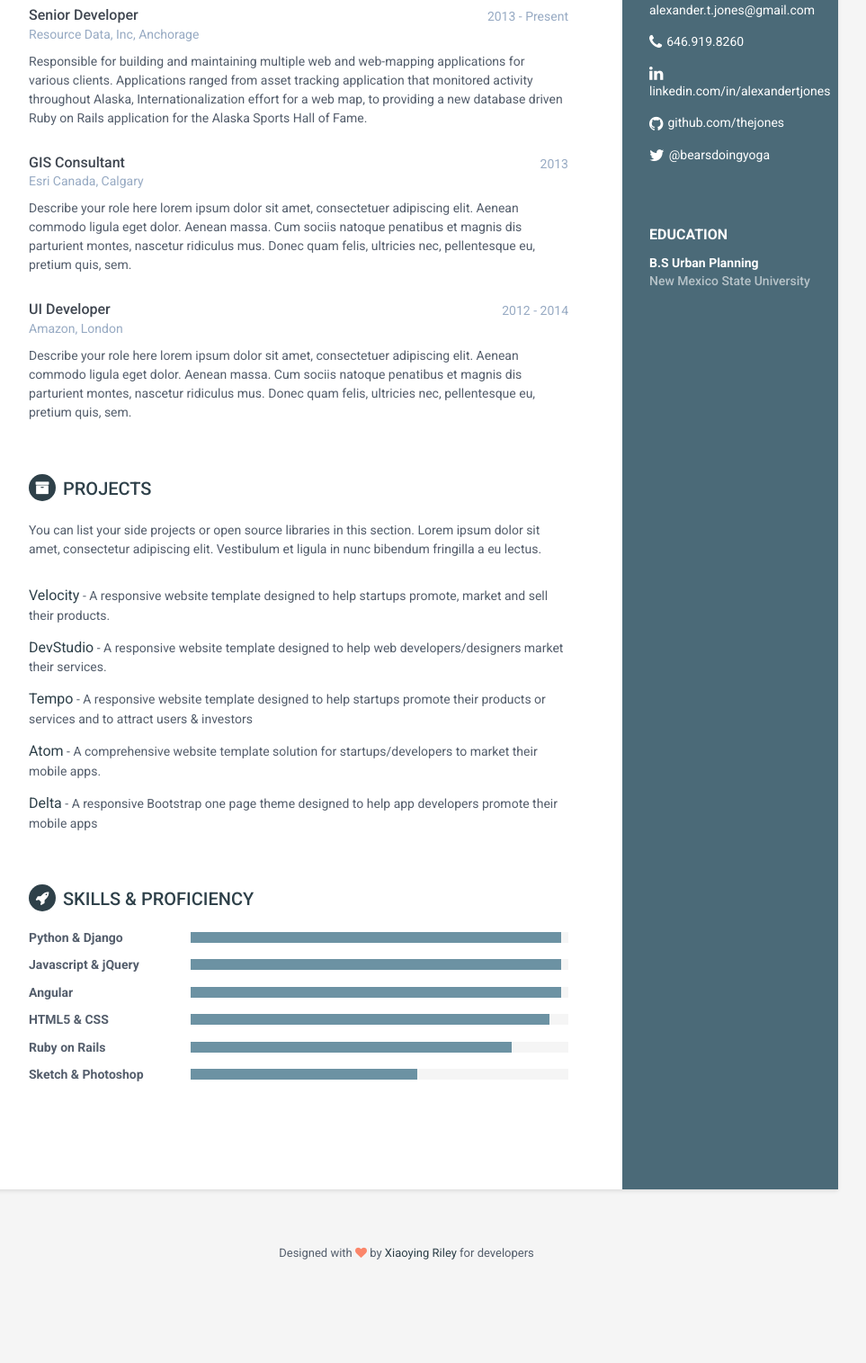
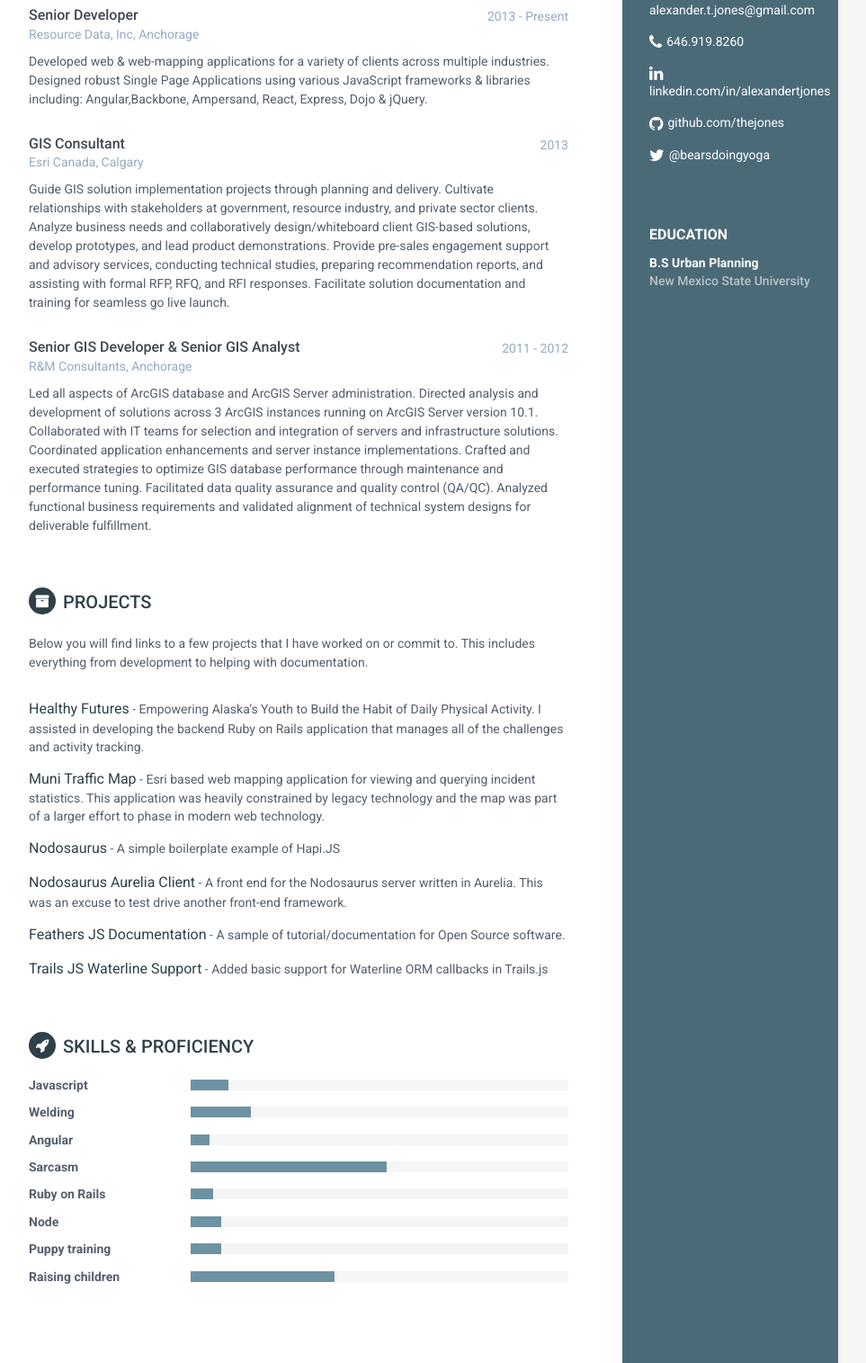
Before and after one commit to thejones/thejones.github.io, a plain HTML site: page index.html in a window 1280 px wide. Shown: the part 305-1820 px from the top of the page at 90% size, without its empty margins (188-1151 px from the left). Before the commit the page ends 1769 px from the top, so only its background shows below. Drawn offline with Linux system fonts and the light colour scheme.

Commit message:
Updated with actual info

```diff
--- a/index.html
+++ b/index.html
@@ -76,7 +76,8 @@
                         <div class="company">Resource Data, Inc, Anchorage</div>
                     </div><!--//meta-->
                     <div class="details">
-                        <p>Responsible for building and maintaining multiple web and web-mapping applications for various clients. Applications ranged from asset tracking application that monitored activity throughout Alaska, Internationalization effort for a web map, to providing a new database driven Ruby on Rails application for the Alaska Sports Hall of Fame.</p>
+                        <p>Developed web & web-mapping applications for a variety of clients across multiple industries. Designed robust Single Page Applications using various JavaScript frameworks & libraries including: Angular,Backbone, Ampersand, React, Express, Dojo & jQuery.
+</p>
                     </div><!--//details-->
                 </div><!--//item-->
 
@@ -89,7 +90,7 @@
                         <div class="company">Esri Canada, Calgary</div>
                     </div><!--//meta-->
                     <div class="details">
-                        <p>Describe your role here lorem ipsum dolor sit amet, consectetuer adipiscing elit. Aenean commodo ligula eget dolor. Aenean massa. Cum sociis natoque penatibus et magnis dis parturient montes, nascetur ridiculus mus. Donec quam felis, ultricies nec, pellentesque eu, pretium quis, sem.</p>
+                        <p>Guide GIS solution implementation projects through planning and delivery. Cultivate relationships with stakeholders at government, resource industry, and private sector clients. Analyze business needs and collaboratively design/whiteboard client GIS-based solutions, develop prototypes, and lead product demonstrations. Provide pre-sales engagement support and advisory services, conducting technical studies, preparing recommendation reports, and assisting with formal RFP, RFQ, and RFI responses. Facilitate solution documentation and training for seamless go live launch.</p>
 
                     </div><!--//details-->
                 </div><!--//item-->
@@ -97,13 +98,15 @@
                 <div class="item">
                     <div class="meta">
                         <div class="upper-row">
-                            <h3 class="job-title">UI Developer</h3>
-                            <div class="time">2012 - 2014</div>
+                            <h3 class="job-title">Senior GIS Developer & Senior GIS Analyst
+</h3>
+                            <div class="time">2011 - 2012</div>
                         </div><!--//upper-row-->
-                        <div class="company">Amazon, London</div>
+                        <div class="company">R&M Consultants, Anchorage</div>
                     </div><!--//meta-->
                     <div class="details">
-                        <p>Describe your role here lorem ipsum dolor sit amet, consectetuer adipiscing elit. Aenean commodo ligula eget dolor. Aenean massa. Cum sociis natoque penatibus et magnis dis parturient montes, nascetur ridiculus mus. Donec quam felis, ultricies nec, pellentesque eu, pretium quis, sem.</p>
+                        <p>Led all aspects of ArcGIS database and ArcGIS Server administration. Directed analysis and development of solutions across 3 ArcGIS instances running on ArcGIS Server version 10.1. Collaborated with IT teams for selection and integration of servers and infrastructure solutions. Coordinated application enhancements and server instance implementations. Crafted and executed strategies to optimize GIS database performance through maintenance and performance tuning. Facilitated data quality assurance and quality control (QA/QC). Analyzed functional business requirements and validated alignment of technical system designs for deliverable fulfillment.
+</p>
                     </div><!--//details-->
                 </div><!--//item-->
 
@@ -112,24 +115,27 @@
             <section class="section projects-section">
                 <h2 class="section-title"><i class="fa fa-archive"></i>Projects</h2>
                 <div class="intro">
-                    <p>You can list your side projects or open source libraries in this section. Lorem ipsum dolor sit amet, consectetur adipiscing elit. Vestibulum et ligula in nunc bibendum fringilla a eu lectus.</p>
+                    <p>Below you will find links to a few projects that I have worked on or commit to. This includes everything from development to helping with documentation.</p>
                 </div><!--//intro-->
                 <div class="item">
-                    <span class="project-title"><a href="#hook">Velocity</a></span> - <span class="project-tagline">A responsive website template designed to help startups promote, market and sell their products.</span>
+                    <span class="project-title"><a href="http://database.healthyfuturesak.org/">Healthy Futures</a></span> - <span class="project-tagline">Empowering Alaska’s Youth to Build the Habit of Daily Physical Activity. I assisted in developing the backend Ruby on Rails application that manages all of the challenges and activity tracking.</span>
 
                 </div><!--//item-->
                 <div class="item">
-                    <span class="project-title"><a href="http://themes.3rdwavemedia.com/website-templates/responsive-bootstrap-theme-web-development-agencies-devstudio/" target="_blank">DevStudio</a></span> -
-                    <span class="project-tagline">A responsive website template designed to help web developers/designers market their services. </span>
+                    <span class="project-title"><a href="http://traffic.muni.org/TSMap.aspx" target="_blank">Muni Traffic Map</a></span> -
+                    <span class="project-tagline">Esri based web mapping application for viewing and querying incident statistics. This application was heavily constrained by legacy technology and the map was part of a larger effort to phase in modern web technology.</span>
                 </div><!--//item-->
                 <div class="item">
-                    <span class="project-title"><a href="http://themes.3rdwavemedia.com/website-templates/responsive-bootstrap-theme-for-startups-tempo/" target="_blank">Tempo</a></span> - <span class="project-tagline">A responsive website template designed to help startups promote their products or services and to attract users &amp; investors</span>
+                    <span class="project-title"><a href="https://github.com/thejones/nodosaurus" target="_blank">Nodosaurus</a></span> - <span class="project-tagline">A simple boilerplate example of Hapi.JS</span>
                 </div><!--//item-->
                 <div class="item">
-                    <span class="project-title"><a href="hhttp://themes.3rdwavemedia.com/website-templates/responsive-bootstrap-theme-mobile-apps-atom/" target="_blank">Atom</a></span> - <span class="project-tagline">A comprehensive website template solution for startups/developers to market their mobile apps. </span>
+                    <span class="project-title"><a href="https://github.com/thejones/nodosaurus-aurelia-client" target="_blank">Nodosaurus Aurelia Client</a></span> - <span class="project-tagline">A front end for the Nodosaurus server written in Aurelia. This was an excuse to test drive another front-end framework.</span>
                 </div><!--//item-->
                 <div class="item">
-                    <span class="project-title"><a href="http://themes.3rdwavemedia.com/website-templates/responsive-bootstrap-theme-for-mobile-apps-delta/" target="_blank">Delta</a></span> - <span class="project-tagline">A responsive Bootstrap one page theme designed to help app developers promote their mobile apps</span>
+                    <span class="project-title"><a href="https://github.com/feathersjs/feathers-docs/pull/160" target="_blank">Feathers JS Documentation</a></span> - <span class="project-tagline">A sample of tutorial/documentation for Open Source software.</span>
+                </div><!--//item-->
+                <div class="item">
+                    <span class="project-title"><a href="https://github.com/trailsjs/trailpack-waterline/commit/fe93d6922a80a5f177b12856bed4eb1413b31f58" target="_blank">Trails JS Waterline Support</a></span> - <span class="project-tagline">Added basic support for Waterline ORM callbacks in Trails.js</span>
                 </div><!--//item-->
             </section><!--//section-->
 
@@ -137,17 +143,16 @@
                 <h2 class="section-title"><i class="fa fa-rocket"></i>Skills &amp; Proficiency</h2>
                 <div class="skillset">
                     <div class="item">
-                        <h3 class="level-title">Python &amp; Django</h3>
+                        <h3 class="level-title">Javascript</h3>
                         <div class="level-bar">
-                            <div class="level-bar-inner" data-level="98%">
+                            <div class="level-bar-inner" data-level="10%">
                             </div>
                         </div><!--//level-bar-->
                     </div><!--//item-->
-
                     <div class="item">
-                        <h3 class="level-title">Javascript &amp; jQuery</h3>
+                        <h3 class="level-title">Welding</h3>
                         <div class="level-bar">
-                            <div class="level-bar-inner" data-level="98%">
+                            <div class="level-bar-inner" data-level="16%">
                             </div>
                         </div><!--//level-bar-->
                     </div><!--//item-->
@@ -155,15 +160,15 @@
                     <div class="item">
                         <h3 class="level-title">Angular</h3>
                         <div class="level-bar">
-                            <div class="level-bar-inner" data-level="98%">
+                            <div class="level-bar-inner" data-level="5%">
                             </div>
                         </div><!--//level-bar-->
                     </div><!--//item-->
 
                     <div class="item">
-                        <h3 class="level-title">HTML5 &amp; CSS</h3>
+                        <h3 class="level-title">Sarcasm</h3>
                         <div class="level-bar">
-                            <div class="level-bar-inner" data-level="95%">
+                            <div class="level-bar-inner" data-level="52%">
                             </div>
                         </div><!--//level-bar-->
                     </div><!--//item-->
@@ -171,19 +176,31 @@
                     <div class="item">
                         <h3 class="level-title">Ruby on Rails</h3>
                         <div class="level-bar">
-                            <div class="level-bar-inner" data-level="85%">
+                            <div class="level-bar-inner" data-level="6%">
                             </div>
                         </div><!--//level-bar-->
                     </div><!--//item-->
-
                     <div class="item">
-                        <h3 class="level-title">Sketch &amp; Photoshop</h3>
+                        <h3 class="level-title">Node</h3>
                         <div class="level-bar">
-                            <div class="level-bar-inner" data-level="60%">
+                            <div class="level-bar-inner" data-level="8%">
                             </div>
                         </div><!--//level-bar-->
                     </div><!--//item-->
-
+                    <div class="item">
+                        <h3 class="level-title">Puppy training</h3>
+                        <div class="level-bar">
+                            <div class="level-bar-inner" data-level="8%">
+                            </div>
+                        </div><!--//level-bar-->
+                    </div><!--//item-->
+                    <div class="item">
+                        <h3 class="level-title">Raising children</h3>
+                        <div class="level-bar">
+                            <div class="level-bar-inner" data-level="38%">
+                            </div>
+                        </div><!--//level-bar-->
+                    </div><!--//item-->
                 </div>
             </section><!--//skills-section-->
 
```
